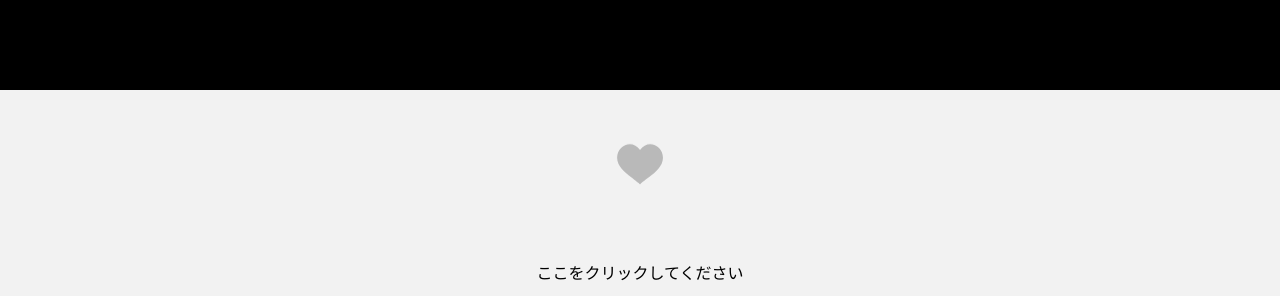
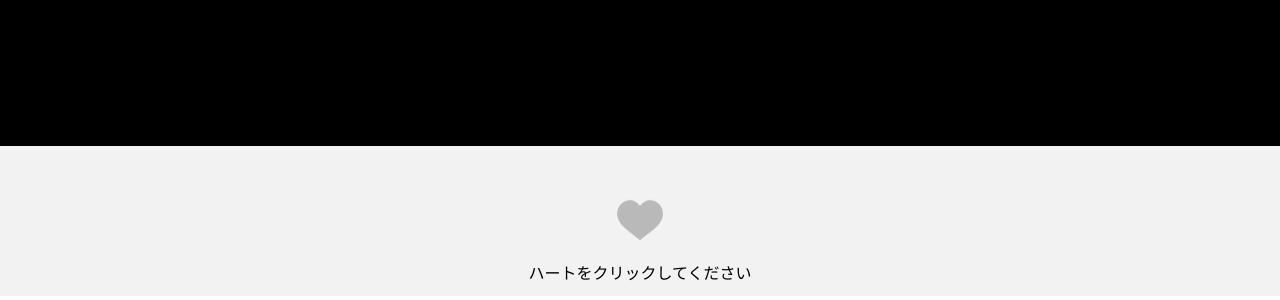
Before and after one commit to ics-creative/180905_offscreencanvas, a website with bundled scripts: page offscreencanvas-2d/index.html in a window 1280 px wide. Shown: the part 504-804 px from the top of the page. Built offline with nearby package versions, Linux system fonts and the light colour scheme.

Commit message:
デモの説明文を修正

```diff
--- a/common/css/style.css
+++ b/common/css/style.css
@@ -33,3 +33,10 @@ canvas {
   top: 0;
   right: 0;
 }
+
+#svgContainer p{
+  position: absolute;
+  bottom: 0;
+  width: 100%;
+  text-align: center;
+}
--- a/offscreencanvas-2d/index.html
+++ b/offscreencanvas-2d/index.html
@@ -17,6 +17,7 @@
   <canvas id="myCanvas"></canvas>
   <div id="guiContainer"></div>
   <div id="svgContainer">
+    <p>ハートをクリックしてください</p>
     <svg id="btn" class="likeButton" width="150px" height="150px" viewBox="0 0 500 500">
       <circle class="explosion" r="150" cx="250" cy="250"></circle>
       <g class="particleLayer">
@@ -38,7 +39,6 @@
       <path class="heart"
             d="M250,187.4c-31.8-47.8-95.5-19.8-95.5,32.2c0,35.2,31.8,60.3,55.7,79.2c24.9,19.7,31.8,23.9,39.8,31.8 c7.9-7.9,14.6-12.6,39.8-31.8c24.3-18.5,55.7-44.4,55.7-79.6C345.5,167.6,281.8,139.7,250,187.4z"/>
     </svg>
-    <p>ここをクリックしてください</p>
   </div>
 </div>
 </body>
```
Also changed, not shown: offscreencanvas-3d/index.html (+1 -1 lines).
